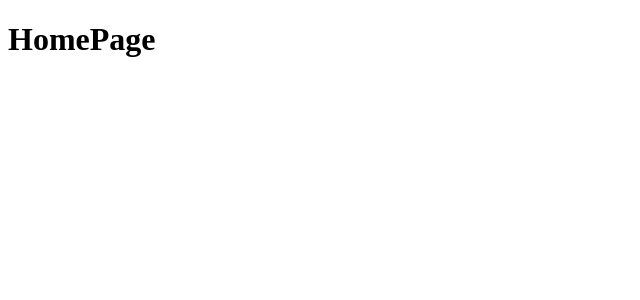
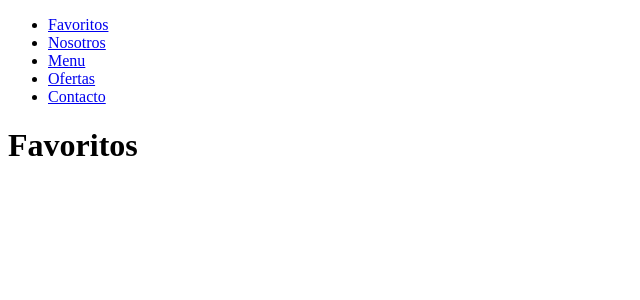
Before and after one commit to maurojasnova/Carousel, a Next.js app: page / in a window 1280 px wide. Shown: the top 300 px of the page, without its empty margins (0-640 px from the left). Built offline with nearby package versions, Linux system fonts and the light colour scheme.

Commit message:
Created Header component without styles

```diff
--- a/package.json
+++ b/package.json
@@ -16,6 +16,7 @@
     "react-dom": "18.2.0"
   },
   "devDependencies": {
+    "eslint-config-prettier": "^8.7.0",
     "standard": "17.0.0"
   }
 }
--- /dev/null
+++ b/src/app/components/Header.jsx
@@ -0,0 +1,40 @@
+import Link from "next/link";
+
+const links = [
+  {
+    label: "Favoritos",
+    route: "/",
+  },
+  {
+    label: "Nosotros",
+    route: "/nosotros",
+  },
+  {
+    label: "Menu",
+    route: "/menu",
+  },
+  {
+    label: "Ofertas",
+    route: "/ofertas",
+  },
+  {
+    label: "Contacto",
+    route: "/contacto",
+  },
+];
+
+export function Header() {
+  return (
+    <header>
+      <nav>
+        <ul>
+          {links.map(({ label, route }) => (
+            <li key={route}>
+              <Link href={route}>{label}</Link>
+            </li>
+          ))}
+        </ul>
+      </nav>
+    </header>
+  );
+}
--- a/src/app/layout.js
+++ b/src/app/layout.js
@@ -1,12 +1,19 @@
+import { Header } from './components/Header'
+
 export const metadata = {
-  title: 'Next.js',
-  description: 'Generated by Next.js',
-}
+  title: "Street Burguer",
+  description: "Comida rápida",
+};
+
+
 
 export default function RootLayout({ children }) {
- return (
+  return (
     <html lang="en">
-      <body>{children}</body>
+      <body>
+        <Header />
+        {children}
+      </body>
     </html>
-  )
+  );
 }
--- a/src/app/page.jsx
+++ b/src/app/page.jsx
@@ -1,3 +1,3 @@
 export default function HomePage () {
-  return <h1>HomePage</h1>
+  return <h1>Favoritos</h1>
 }
```
Also changed, not shown: .eslintrc.json, 1 other file (tests, documents, lock files or other folders).
